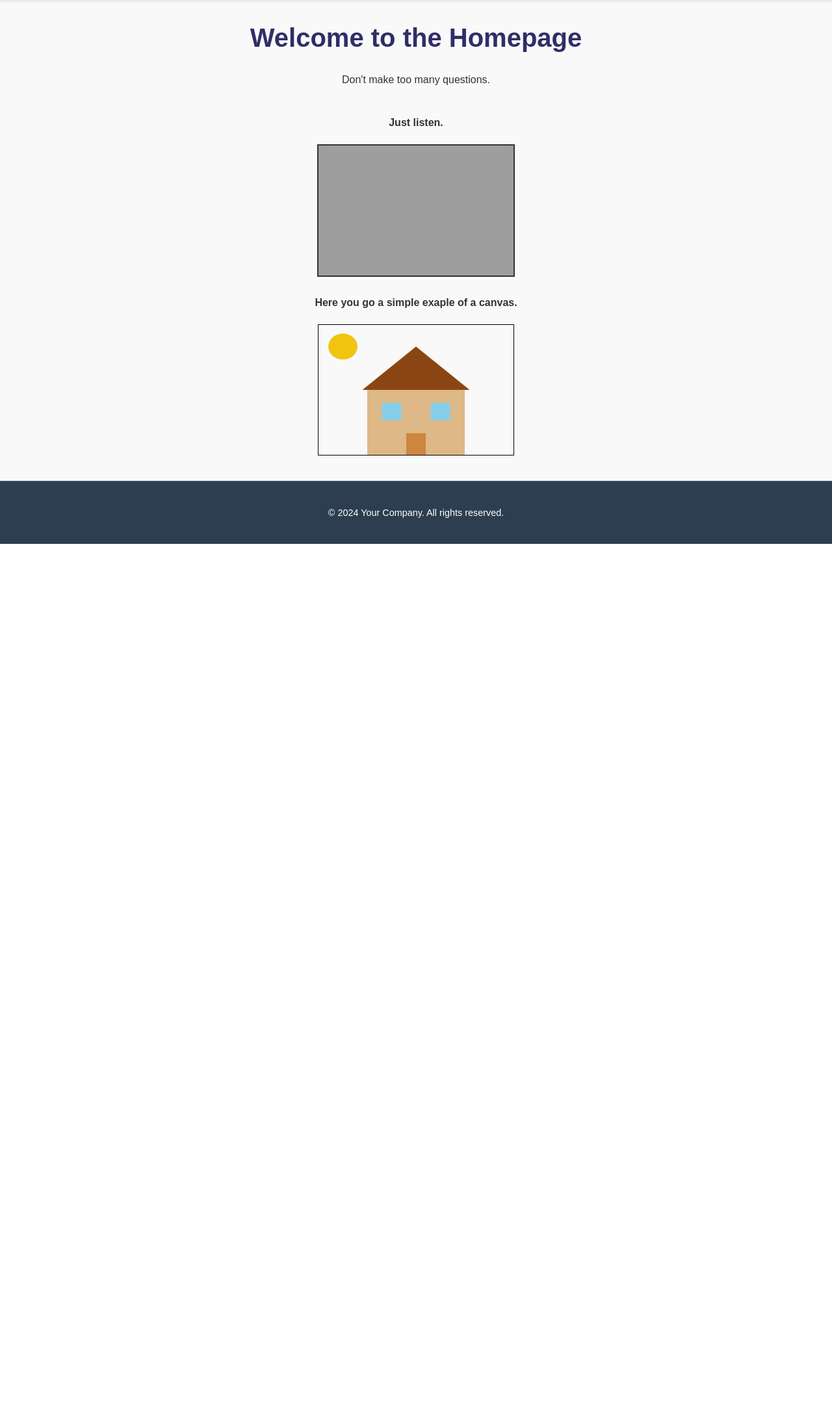
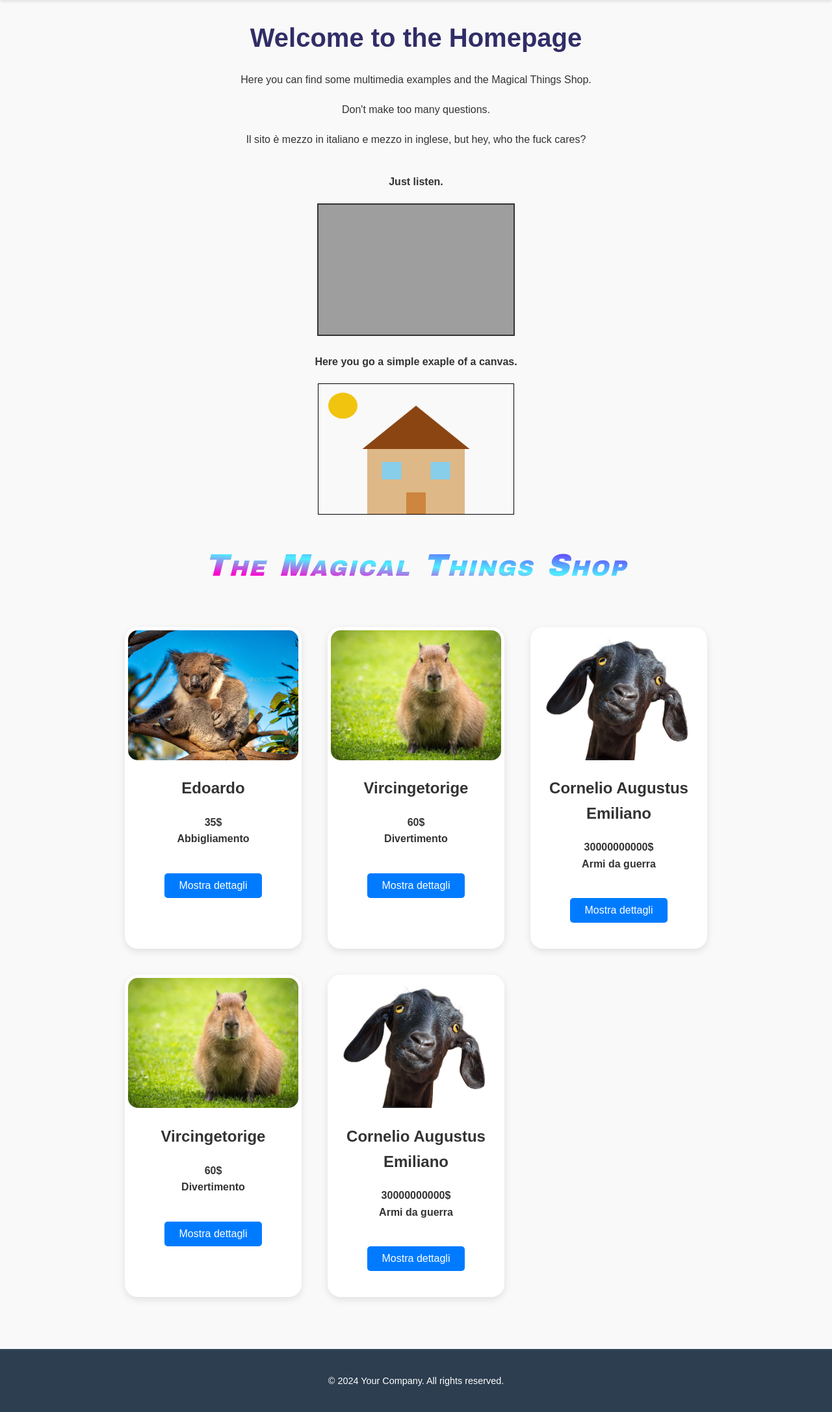
Before and after one commit to SilviaFerrari/my-flask-project, a Flask app: page / in a window 1280 px wide. Shown: the part 74-2247 px from the top of the page at 65% size. Before the commit the page ends 911 px from the top, so only its background shows below. Run offline with Flask 3, Linux system fonts and the light colour scheme; grey boxes are pictures that could not be loaded.

Commit message:
ecommerce

```diff
--- a/app.py
+++ b/app.py
@@ -40,10 +40,27 @@ def load_books_data():
     except Exception as e:
         print(f"Warning: {csv_path} not found!")
         return []
+
+def load_products_data():
+    products_data = []
+    csv_path = os.path.join(os.path.dirname(__file__), 'static/products.csv')
+    try:
+        with open(csv_path, mode='r', encoding='utf-8') as csv_file:
+            csv_reader = csv.DictReader(csv_file)
+            for row in csv_reader:
+                products_data.append(row)
+            return products_data
+    except FileNotFoundError:
+        print(f"Warning: {csv_path} not found!")
+        return []
+    except Exception as e:
+        print(f"Warning: {csv_path} not found!")
+        return []
 app = Flask(__name__)
 @app.route('/') #home page
 def index():
-    return render_template('index.html')
+    products_data = load_products_data()
+    return render_template('index.html', products_data=products_data)
 
 @app.route('/contact')
 def contact():
--- /dev/null
+++ b/static/css/ecommerce.css
@@ -0,0 +1,86 @@
+.demoFont {
+    font-family: "Arial Black", Gadget, sans-serif;
+    font-size: 3rem;
+    letter-spacing: 2px;
+    word-spacing: 2px;
+    font-weight: normal;
+    text-decoration: none;
+    font-style: italic;
+    font-variant: small-caps;
+    text-transform: none;
+    background: #FF00CE;
+    background: linear-gradient(to top right, #FF00CE 30%, #4EEEFF 50%, #6D00FF 80%);
+    -webkit-background-clip: text;
+    -webkit-text-fill-color: transparent;
+}
+
+.product-container {
+    display: grid;
+    grid-template-columns: repeat(3, 1fr);
+    gap: 40px;
+    justify-content: center;
+    padding: 40px;
+    width: 70%;
+    margin: 0 auto 40px;
+}
+
+.product-card {
+    background-color: #fff;
+    border-radius: 20px;
+    box-shadow: 0 4px 12px rgba(0, 0, 0, 0.1);
+    transition: transform 0.3s ease, box-shadow 0.3s ease;
+    overflow: hidden;
+    display: flex;
+    flex-direction: column;
+    text-align: center;
+}
+
+.product-card:hover {
+    transform: translateY(-10px);
+    box-shadow: 0 6px 20px rgba(0, 0, 0, 0.15);
+}
+
+.product-card img {
+    width: auto;
+    height: 200px;
+    object-fit: cover;
+    border-radius: 20px;
+    border-width: 0;
+}
+
+.price, .category {
+    margin: 0;
+    font-weight: bold;
+    color: #333;
+}
+
+.toggle-details {
+    background-color: #007BFF;
+    color: white;
+    border: none;
+    padding: 10px 20px;
+    margin: 40px auto;
+    border-radius: 5px;
+    cursor: pointer;
+    transition: background-color 0.3s;
+}
+
+.toggle-details:hover {
+    background-color: #0056b3;
+}
+
+.details {
+    display: none;
+    padding: 15px;
+    background-color: #f9f9f9;
+    border-top: 1px solid #ddd;
+    transition: max-height 0.3s ease-out;
+}
+
+.details.hidden {
+    display: none;
+}
+
+.details.visible {
+    display: block;
+}
--- /dev/null
+++ b/static/products.csv
@@ -0,0 +1,6 @@
+Image,Name,Price,Category,Details
+images/koala.jpg,Edoardo,35$,Abbigliamento,Compra animali esotici in via di estinzione e vedrai che pelicce
+images/capibara.jpg,Vircingetorige,60$,Divertimento,Sempre con un sorriso pronto e le unghie altrettanto
+images/goat.jpg,Cornelio Augustus Emiliano,30000000000$,Armi da guerra,Colui che sconfisse i romani
+images/capibara.jpg,Vircingetorige,60$,Divertimento,Sempre con un sorriso pronto e le unghie altrettanto
+images/goat.jpg,Cornelio Augustus Emiliano,30000000000$,Armi da guerra,Colui che sconfisse i romani
--- /dev/null
+++ b/static/script/ecommerce.js
@@ -0,0 +1,9 @@
+document.querySelectorAll('.toggle-details').forEach(button => {
+    button.addEventListener('click', () => {
+        const details = button.nextElementSibling;
+        details.classList.toggle('hidden');
+        details.classList.toggle('visible');
+
+        button.textContent = details.classList.contains('visible') ? 'Nascondi dettagli' : 'Mostra dettagli';
+    });
+});
--- a/templates/base.html
+++ b/templates/base.html
@@ -7,6 +7,8 @@
     <meta http-equiv="Cache-Control" content="no-cache">
     <link rel="stylesheet" href="static/css/main.css">
     <link rel="stylesheet" href="static/css/layout.css">
+    <link rel="stylesheet" href="static/css/ecommerce.css">
+
 <body>
     <nav class="navbar">
         <div class="nav-links">
--- a/templates/index.html
+++ b/templates/index.html
@@ -3,11 +3,15 @@
 {% block content %}
 
     <script src="/static/script/canvas.js" defer></script>
+    <script src="/static/script/ecommerce.js" defer></script>
+
     <!-- defer serve a fare in modo che il codice js venga invocato
     solo dopo che è completamente caricata la pagina html -->
 
     <h1>Welcome to the Homepage</h1>
+    <p>Here you can find some multimedia examples and the Magical Things Shop.</p>
     <p>Don't make too many questions.</p>
+    <p>Il sito è mezzo in italiano e mezzo in inglese, but hey, who the fuck cares?</p>
     <div class="center">
       <p><b>Just listen.</b></p>
       <iframe src="https://www.youtube.com/embed/tgbNymZ7vqY"></iframe>
@@ -15,4 +19,21 @@
       <p><b>Here you go a simple exaple of a canvas.</b></p>
       <canvas id="myCanvas" width="400" height="300" style="border:1px solid #000000;"></canvas>
     </div>
+
+    <h1 class="demoFont">The Magical Things Shop</h1>
+    <div class="product-container">
+        {% for product in products_data %}
+        <div class="product-card">
+            <img src="{{ url_for('static', filename=product.Image)}}" alt={{ product.Name }}>
+            <h2>{{ product.Name }}</h2>
+            <p class="price"> {{ product.Price }} </p>
+            <p class="category"> {{ product.Category }} </p>
+            <button class="toggle-details">Mostra dettagli</button>
+            <div class="details hidden">
+                <p> {{ product.Details }} </p>
+            </div>
+        </div>
+        {% endfor %}
+    </div>
+
 {% endblock %}
```
